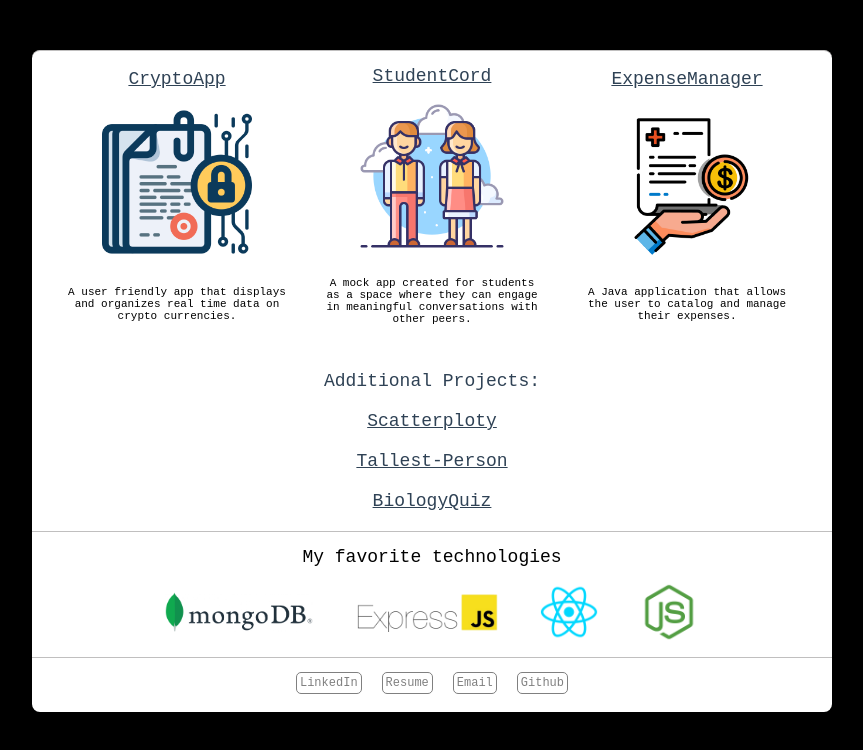
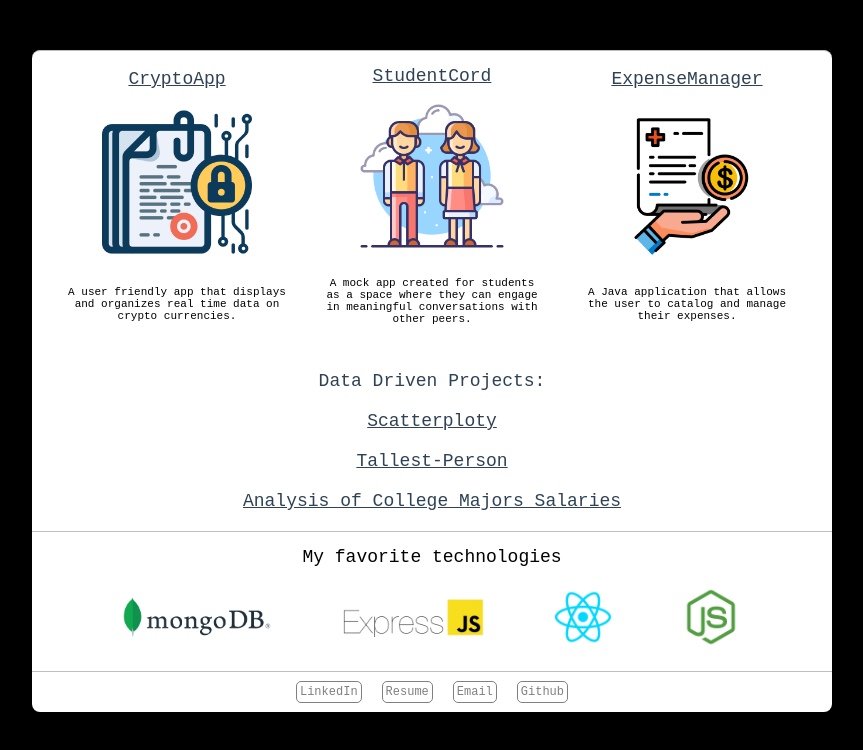
Before and after one commit to elewites/portfolio, a React (Create React App) app: page / in a window 1280 px wide. Shown: the top 750 px of the page, without its empty margins (208-1071 px from the left). Built offline with nearby package versions, Linux system fonts and the light colour scheme.

Commit message:
updated additional section

```diff
--- a/src/sections/Additional.js
+++ b/src/sections/Additional.js
@@ -3,15 +3,15 @@ import "./css/additional.css";
 export const Additional = () => {
   return (
     <div className="additional-container">
-      <text id="additional-projects" className="title">Additional Projects:</text>
+      <text id="additional-projects" className="title">Data Driven Projects:</text>
       <a className="title" href={"https://illustrious-pavlova-780152.netlify.app"} target="_blank" >
         Scatterploty
       </a>
       <a className="title" href={"https://monumental-meringue-d3c5fa.netlify.app"} target="_blank" >
         Tallest-Person
       </a>
-      <a className="title" href={"https://zealous-booth-1196b4.netlify.app"} target="_blank" >
-        BiologyQuiz
+      <a className="title" href={"https://github.com/elewites/college_majors_salaries_analysis.git"} target="_blank" >
+        Analysis of College Majors Salaries
       </a>
     </div>
   );
--- a/src/sections/Banner.js
+++ b/src/sections/Banner.js
@@ -7,14 +7,8 @@ function Banner() {
   const y = "</p>";
   return (
     <div className="banner-cointainer">
-      <div className="text">
-        <p className="check">I'm passionate about computers, biology, and education.</p>
-        <p className="check"> Currently I'm looking to strengthen my industry experience as a full-stack developer.</p>
-        <p className="check">
-          Below you can check out what I've been up to...{" "}
-        </p>
-        {/*<p className="pointer">click over me for a sur}prise ---></p>*/}
-      </div>
+
+      <text id="apps-text" className="title">Apps:</text>
     </div>
   );
 }
--- a/src/sections/Footer.js
+++ b/src/sections/Footer.js
@@ -14,12 +14,14 @@ function Footer() {
       <p className="stack_text">My favorite technologies</p>
       <div className="stack">
         <div className="left-or-top">
-          <img alt="mongo" src={MongoLogo} className="mongo"></img>
-          <img alt="express" src={ExpressLogo} className="express"></img>
+
+          <a id="eros" href="https://www.mongodb.com/" target="_blank"><img alt="mongo" src={MongoLogo} className="mongo"></img></a>
+
+          <a id='eros'  href="https://expressjs.com/" target="_blank"><img alt="express" src={ExpressLogo} className="express"></img></a>
         </div>
         <div className="right-or-bottom">
-          <img alt="react" src={ReactLogo} className="react"></img>
-          <img alt="node" src={NodeLogo} className="node"></img>
+          <a id='eros' href="https://reactjs.org/" target="_blank"><img alt="react" src={ReactLogo} className="react"></img></a>
+          <a id='eros' href="https://nodejs.org/en/" target='_blank'><img alt="node" src={NodeLogo} className="node"></img></a>
         </div>
       </div>
       <div className="contact">
--- a/src/sections/css/banner.css
+++ b/src/sections/css/banner.css
@@ -8,6 +8,7 @@
   flex-direction: column;
 
   border-radius: 8px 8px 0px 0px;
+  border: 0px
 }
 
 .banner-cointainer img {
--- a/src/sections/css/center.css
+++ b/src/sections/css/center.css
@@ -2,14 +2,13 @@
   background-color: white;
   height: 600px;
   width: 400px;
+  border-radius: 8px 8px 0px 0px;
 
-  border-top: 1px solid rgb(192, 191, 191);
+
   display: flex;
   flex-direction: column;
   justify-content: space-evenly;
   align-items: center;
-
-  border-radius: 8px 8px 0px 0px;
 }
 
 .click {
@@ -25,6 +24,10 @@
 .click {
   text-align: center;
   margin-top: 0px;
+}
+
+#apps-text {
+  padding: 10px
 }
 
 
--- a/src/sections/css/footer.css
+++ b/src/sections/css/footer.css
@@ -1,7 +1,7 @@
 .footer-container {
   background-color: white;
   width: 400px;
-  height: 200px;
+  height: 250px;
   border-top: 1px solid rgb(192, 191, 191);
   border-radius: 0px 0px 8px 8px;
 
@@ -11,11 +11,12 @@
 }
 
 .stack {
-  height: 150px;
+  height: 150x;
   display: flex;
   align-items: center;
   justify-content: center;
   flex-direction: column;
+  padding: 7px
 }
 
 .left-or-top {
@@ -106,6 +107,13 @@
 
 .contact {}
 
+.footer-a {
+  outline: none;
+}
+
+#eros {
+  border: 1px solid transparent
+}
 
 @media only screen and (min-width: 600px) {
   .footer-container {
```
Also changed, not shown: src/sections/Center.js (+4 -3 lines).
